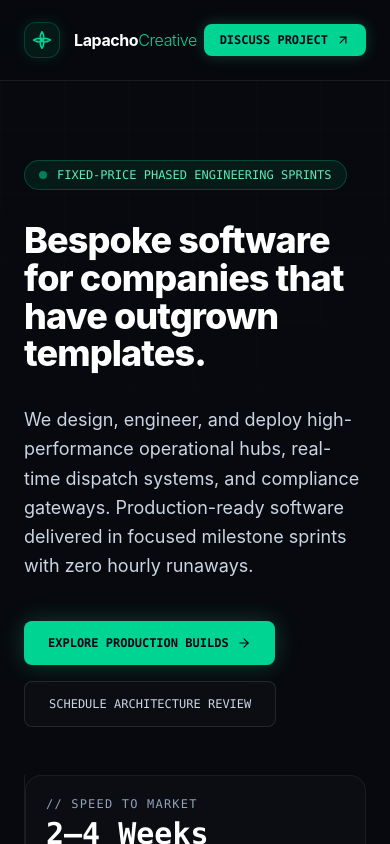
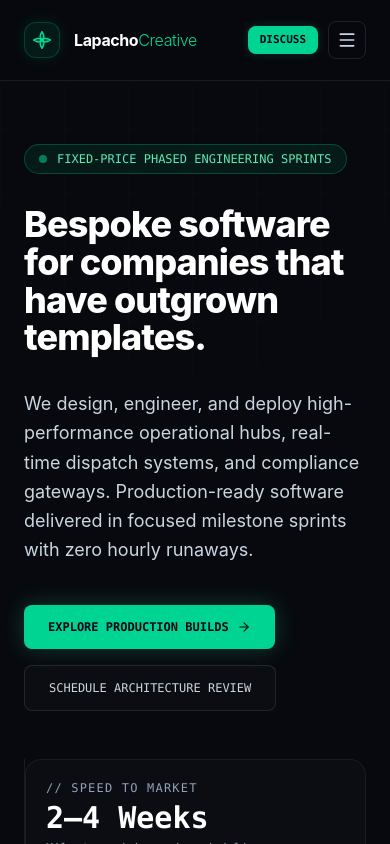
Before and after one commit to mbaretematch-cmd/lapacho-creative-web, a React (Vite) app: page / in a window 390 px wide. Shown: the top 844 px of the page. Built offline with nearby package versions, Linux system fonts and the light colour scheme.

Commit message:
feat: add responsive mobile navigation drawer

```diff
--- a/src/App.jsx
+++ b/src/App.jsx
@@ -18,7 +18,9 @@ import {
   AlertCircle,
   FileCode,
   Workflow,
-  Loader2
+  Loader2,
+  Menu,
+  X
 } from 'lucide-react';
 
 export default function App() {
@@ -26,6 +28,7 @@ export default function App() {
   const [mousePos, setMousePos] = useState({ x: 0, y: 0 });
   const [formSubmitted, setFormSubmitted] = useState(false);
   const [isSubmitting, setIsSubmitting] = useState(false);
+  const [mobileMenuOpen, setMobileMenuOpen] = useState(false);
 
   const WEB3FORMS_ACCESS_KEY = "06931be5-f53a-4fab-a401-ede21dd64cd6";
 
@@ -154,6 +157,10 @@ export default function App() {
     }
   };
 
+  const closeMobileMenu = () => {
+    setMobileMenuOpen(false);
+  };
+
   return (
     <div className="relative min-h-screen bg-[#07090e] text-slate-100 selection:bg-emerald-400 selection:text-black overflow-x-hidden font-sans">
 
@@ -169,12 +176,12 @@ export default function App() {
       <div className="fixed inset-0 pointer-events-none bg-[linear-gradient(to_right,#ffffff03_1px,transparent_1px),linear-gradient(to_bottom,#ffffff03_1px,transparent_1px)] bg-[size:4rem_4rem] [mask-image:radial-gradient(ellipse_80%_60%_at_50%_0%,#000_70%,transparent_100%)]" />
 
       {/* Navigation Header */}
-      <header className="fixed top-0 left-0 right-0 z-50 bg-[#07090e]/90 backdrop-blur-xl border-b border-white/[0.08]">
+      <header className="fixed top-0 left-0 right-0 z-50 bg-[#07090e]/95 backdrop-blur-xl border-b border-white/[0.08]">
         <div className="max-w-7xl mx-auto px-6 sm:px-10 h-20 flex items-center justify-between">
           <div className="flex items-center gap-3.5">
 
             {/* Geometric Lapacho Emblem */}
-            <div className="w-9 h-9 rounded-xl bg-emerald-500/10 border border-emerald-500/25 flex items-center justify-center shadow-[0_0_15px_rgba(16,185,129,0.15)]">
+            <a href="#" className="w-9 h-9 rounded-xl bg-emerald-500/10 border border-emerald-500/25 flex items-center justify-center shadow-[0_0_15px_rgba(16,185,129,0.15)] hover:border-emerald-400/40 transition-colors">
               <svg
                 viewBox="0 0 24 24"
                 fill="none"
@@ -190,7 +197,7 @@ export default function App() {
                 <path d="M22 12C17 9 15 9 12 12C15 15 17 15 22 12Z" fill="currentColor" fillOpacity="0.25" />
                 <circle cx="12" cy="12" r="1.5" className="fill-emerald-400" />
               </svg>
-            </div>
+            </a>
 
             <div className="flex items-center gap-3">
               <span className="font-bold tracking-tight text-white text-base">
@@ -202,6 +209,7 @@ export default function App() {
             </div>
           </div>
 
+          {/* Desktop Navigation */}
           <nav className="hidden md:flex items-center gap-8 text-xs font-mono tracking-widest text-slate-400 uppercase">
             <a href="#showcase" className="hover:text-white transition-colors">01. Showcase</a>
             <a href="#architecture" className="hover:text-white transition-colors">02. Architecture</a>
@@ -210,6 +218,8 @@ export default function App() {
             <a href="#contact" className="hover:text-white transition-colors">05. Contact</a>
           </nav>
 
+          {/* Desktop CTA */}
+          <div className="hidden md:block">
             <a
               href="#contact"
               className="group relative inline-flex items-center gap-2 px-4 py-2 text-xs font-mono font-bold text-slate-950 bg-emerald-400 hover:bg-emerald-300 rounded-lg transition-all shadow-[0_0_15px_rgba(52,211,153,0.25)] active:scale-95"
@@ -218,10 +228,78 @@ export default function App() {
               <ArrowUpRight className="w-3.5 h-3.5 group-hover:translate-x-0.5 group-hover:-translate-y-0.5 transition-transform" />
             </a>
           </div>
+
+          {/* Mobile Actions: Compact CTA & Hamburger Toggle */}
+          <div className="flex md:hidden items-center gap-2.5">
+            <a
+              href="#contact"
+              className="px-3 py-1.5 text-[11px] font-mono font-bold text-slate-950 bg-emerald-400 hover:bg-emerald-300 rounded-lg transition-all shadow-[0_0_10px_rgba(52,211,153,0.2)]"
+            >
+              DISCUSS
+            </a>
+
+            <button
+              onClick={() => setMobileMenuOpen(!mobileMenuOpen)}
+              className="p-2 text-slate-300 hover:text-white hover:bg-white/[0.04] rounded-lg border border-white/10 transition-all focus:outline-none"
+              aria-label="Toggle Navigation Menu"
+            >
+              {mobileMenuOpen ? <X className="w-5 h-5 text-emerald-400" /> : <Menu className="w-5 h-5" />}
+            </button>
+          </div>
+
+        </div>
+
+        {/* Mobile Slide-Down Navigation Menu */}
+        {mobileMenuOpen && (
+          <div className="md:hidden border-t border-white/[0.08] bg-[#07090e]/98 px-6 py-6 font-mono text-xs uppercase tracking-widest space-y-4 shadow-2xl backdrop-blur-2xl animate-in fade-in slide-in-from-top-2 duration-200">
+            <div className="flex flex-col space-y-3.5">
+              <a
+                href="#showcase"
+                onClick={closeMobileMenu}
+                className="flex items-center justify-between p-3 rounded-xl bg-white/[0.02] border border-white/[0.04] text-slate-300 hover:text-emerald-400 hover:border-emerald-500/30 transition-all"
+              >
+                <span>01. Showcase</span>
+                <ArrowRight className="w-3.5 h-3.5 text-slate-500" />
+              </a>
+              <a
+                href="#architecture"
+                onClick={closeMobileMenu}
+                className="flex items-center justify-between p-3 rounded-xl bg-white/[0.02] border border-white/[0.04] text-slate-300 hover:text-emerald-400 hover:border-emerald-500/30 transition-all"
+              >
+                <span>02. Architecture</span>
+                <ArrowRight className="w-3.5 h-3.5 text-slate-500" />
+              </a>
+              <a
+                href="#leadership"
+                onClick={closeMobileMenu}
+                className="flex items-center justify-between p-3 rounded-xl bg-white/[0.02] border border-white/[0.04] text-slate-300 hover:text-emerald-400 hover:border-emerald-500/30 transition-all"
+              >
+                <span>03. Principal</span>
+                <ArrowRight className="w-3.5 h-3.5 text-slate-500" />
+              </a>
+              <a
+                href="#model"
+                onClick={closeMobileMenu}
+                className="flex items-center justify-between p-3 rounded-xl bg-white/[0.02] border border-white/[0.04] text-slate-300 hover:text-emerald-400 hover:border-emerald-500/30 transition-all"
+              >
+                <span>04. Sprint Model</span>
+                <ArrowRight className="w-3.5 h-3.5 text-slate-500" />
+              </a>
+              <a
+                href="#contact"
+                onClick={closeMobileMenu}
+                className="flex items-center justify-between p-3 rounded-xl bg-emerald-500/10 border border-emerald-500/30 text-emerald-300 font-bold transition-all"
+              >
+                <span>05. Schedule Review</span>
+                <ArrowUpRight className="w-3.5 h-3.5 text-emerald-400" />
+              </a>
+            </div>
+          </div>
+        )}
       </header>
 
       {/* Hero Section */}
-      <section className="relative pt-40 pb-20 sm:pt-48 sm:pb-28 border-b border-white/[0.08]">
+      <section className="relative pt-36 pb-20 sm:pt-48 sm:pb-28 border-b border-white/[0.08]">
         <div className="max-w-7xl mx-auto px-6 sm:px-10">
           <div className="grid grid-cols-1 lg:grid-cols-12 gap-12 items-start">
 
```
Lines whose indentation alone changed are shown as unchanged.
